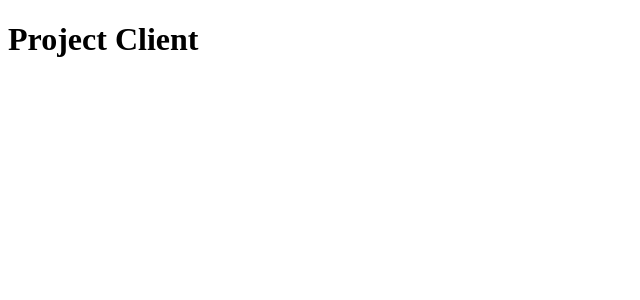
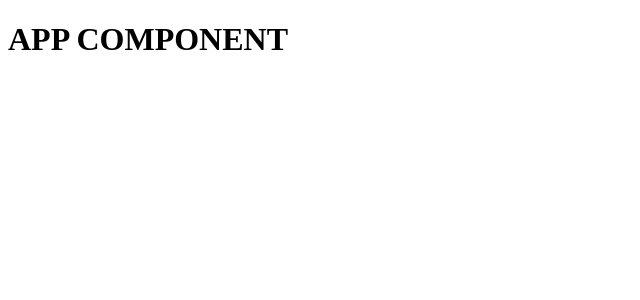
Before and after one commit to gabriellerodarte/via, a React (Create React App) app in the folder client/: page / in a window 1280 px wide. Shown: the top 300 px of the page, without its empty margins (0-640 px from the left). Built offline with nearby package versions, Linux system fonts and the light colour scheme.

Commit message:
create initial routes and router

```diff
--- a/client/package.json
+++ b/client/package.json
@@ -9,11 +9,13 @@
     "@testing-library/user-event": "^13.5.0",
     "react": "^18.2.0",
     "react-dom": "^18.2.0",
-    "react-router-dom": "^5.2.0",
+    "react-router-dom": "^7.6.3",
     "react-scripts": "5.0.1",
     "web-vitals": "^2.1.4"
   },
-  "devDependencies": {"@babel/plugin-proposal-private-property-in-object":"^7.21.11"},
+  "devDependencies": {
+    "@babel/plugin-proposal-private-property-in-object": "^7.21.11"
+  },
   "scripts": {
     "start": "react-scripts start",
     "build": "react-scripts build",
--- a/client/src/components/App.js
+++ b/client/src/components/App.js
@@ -2,7 +2,21 @@ import React, { useEffect, useState } from "react";
 import { Switch, Route } from "react-router-dom";
 
 function App() {
-  return <h1>Project Client</h1>;
+
+  return (
+    <div>
+      <header>
+        {/* NavBar component */}
+      </header>
+      <main>
+        <h1>APP COMPONENT</h1>
+        {/* Outlet and any conditional rendering if loading? */}
+      </main>
+      <footer>
+        {/* App footnote reliant on if user logged in */}
+      </footer>
+    </div>
+  )
 }
 
 export default App;
--- /dev/null
+++ b/client/src/components/Home.js
@@ -0,0 +1,10 @@
+
+
+function Home() {
+
+    return (
+        <h1>HOME COMPONENT</h1>
+    )
+}
+
+export default Home
--- a/client/src/index.js
+++ b/client/src/index.js
@@ -1,8 +1,11 @@
-import React from "react";
-import App from "./components/App";
+import ReactDOM from 'react-dom/client';
+import { createBrowserRouter, RouterProvider } from "react-router-dom";
+import routes from "./routes";
 import "./index.css";
-import { createRoot } from "react-dom/client";
 
-const container = document.getElementById("root");
-const root = createRoot(container);
-root.render(<App />);
+const router = createBrowserRouter(routes)
+
+const root = ReactDOM.createRoot(document.getElementById("root"));
+root.render(
+    <RouterProvider router={router}/>
+);
```
Also changed, not shown: client/src/routes.js (+17 -0 lines).
